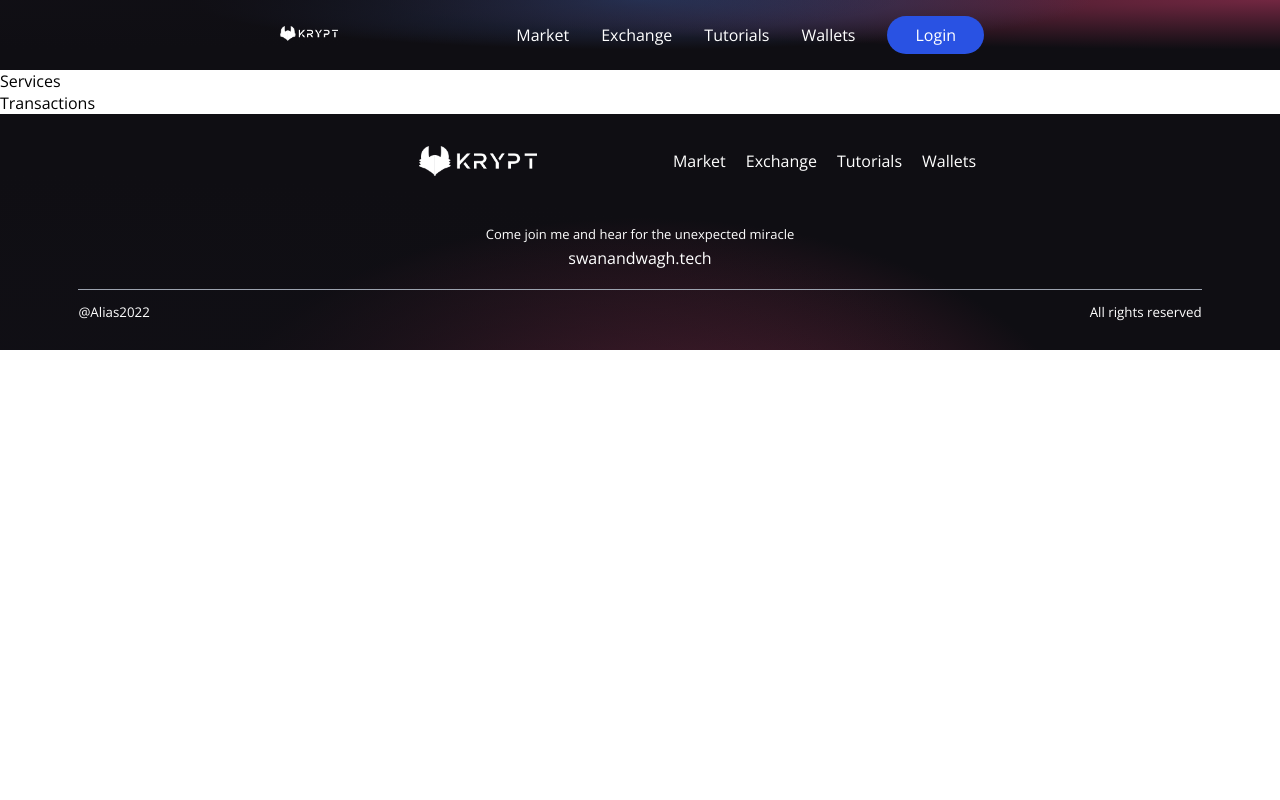
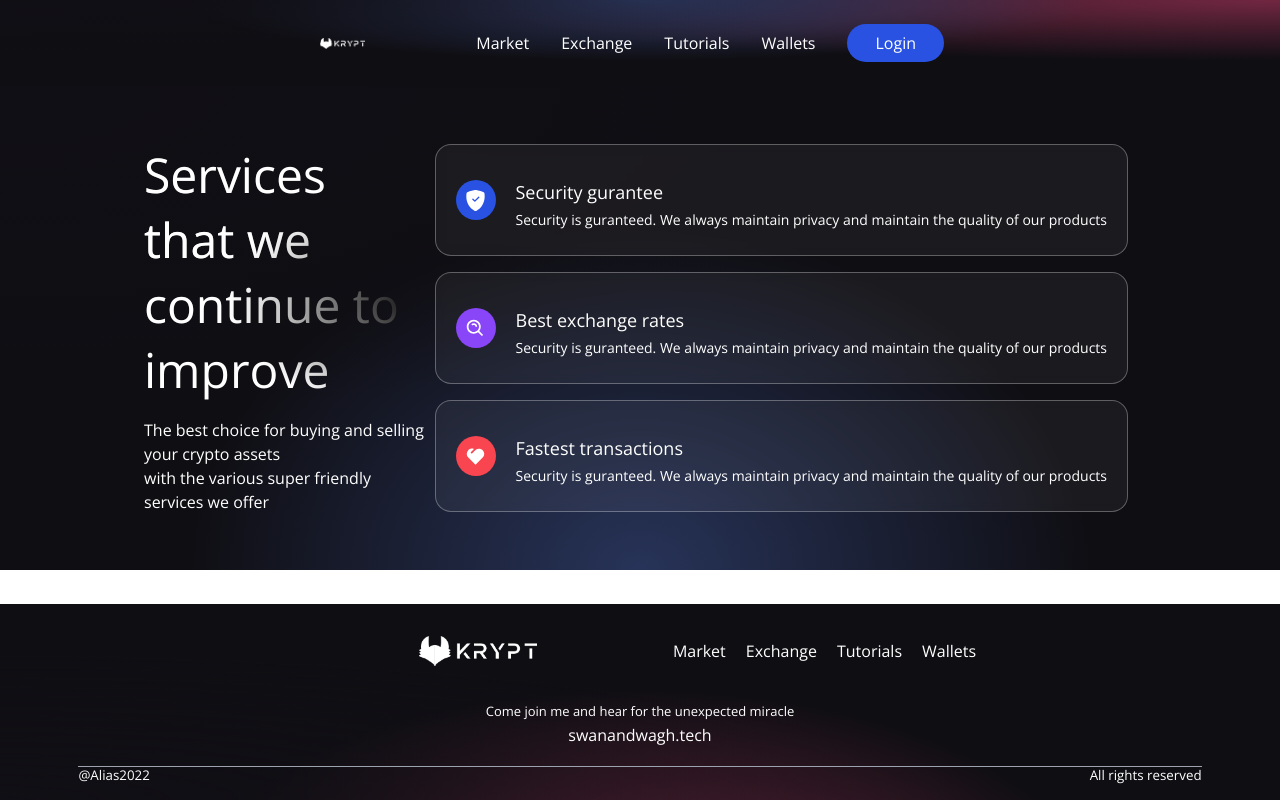
Before and after one commit to Swanand-Wagh/Alias-Crypto-Transactions, a React (Vite) app in the folder client/: page / in a window 1280 px wide. Built offline with nearby package versions, Linux system fonts and the light colour scheme.

Commit message:
UI: Services component ready

```diff
--- a/client/index.html
+++ b/client/index.html
@@ -4,7 +4,7 @@
     <meta charset="UTF-8" />
     <link rel="icon" type="image/svg+xml" href="/src/favicon.svg" />
     <meta name="viewport" content="width=device-width, initial-scale=1.0" />
-    <title>Crypto Transactions App</title>
+    <title>Alias Crypto Transactions</title>
   </head>
   <body>
     <div id="root"></div>
--- a/client/package.json
+++ b/client/package.json
@@ -7,8 +7,10 @@
     "preview": "vite preview"
   },
   "dependencies": {
+    "ethers": "^5.5.3",
     "react": "^17.0.2",
-    "react-dom": "^17.0.2"
+    "react-dom": "^17.0.2",
+    "react-icons": "^4.3.1"
   },
   "devDependencies": {
     "@vitejs/plugin-react": "^1.0.7",
--- a/client/src/App.jsx
+++ b/client/src/App.jsx
@@ -10,7 +10,7 @@ const App = () => {
         {/* <Welcome /> */}
       </div>
       <Services />
-      <Transactions />
+      {/* <Transactions /> */}
       <Footer />
     </>
   );
--- a/client/src/components/Footer.css
+++ b/client/src/components/Footer.css
@@ -1,9 +1,12 @@
 .footer {
+  width: 100%;
   display: flex;
   justify-content: space-between;
   align-items: center;
   flex-direction: column;
   padding: 1rem;
+  position: absolute;
+  bottom: 0;
 }
 .footer_left {
   display: flex;
--- a/client/src/components/Navbar.css
+++ b/client/src/components/Navbar.css
@@ -2,7 +2,7 @@
   display: flex;
   justify-content: space-between;
   align-items: center;
-  padding: 0 17.5rem;
+  padding: 1.5rem 20rem;
 }
 .logo_container {
   justify-content: space-between;
--- /dev/null
+++ b/client/src/components/Services.css
@@ -0,0 +1,78 @@
+.services {
+  display: flex;
+  justify-content: center;
+  align-items: center;
+}
+.services_container {
+  width: 80%;
+  display: flex;
+  justify-content: space-between;
+  align-items: center;
+  padding: 3rem 1rem;
+}
+.services_left {
+  /* flex: 1; */
+  display: flex;
+  justify-content: start;
+  align-items: flex-start;
+  flex-direction: column;
+}
+.services_left h1 {
+  color: white;
+  padding: 0.5rem 0;
+  font-size: 48px;
+  font-weight: 400;
+}
+.services_left p {
+  text-align: left;
+  margin: 0.5rem 0;
+  color: white;
+  font-size: 1rem;
+  line-height: 1.5rem;
+}
+.services_right {
+  display: flex;
+  justify-content: start;
+  align-items: center;
+  flex-direction: column;
+}
+.service_card {
+  display: flex;
+  justify-content: center;
+  align-items: center;
+  padding: 0.75rem 1.25rem;
+  margin: 0.5rem;
+  cursor: pointer;
+  height: 7rem;
+  width: max-content;
+}
+.service_card:hover {
+  box-shadow: 0 20px 25px -5px rgb(0 0 0 / 0.1),
+    0 8px 10px -6px rgb(0 0 0 / 0.1);
+}
+.service_icon_container {
+  display: flex;
+  justify-content: center;
+  align-items: center;
+  width: 40px;
+  height: 40px;
+  border-radius: 50%;
+}
+.service_card_desc {
+  margin-left: 1.25rem;
+  display: flex;
+  flex-direction: column;
+}
+.service_card_desc h3 {
+  margin-top: 0.5rem;
+  color: white;
+  font-size: 1.125rem;
+  line-height: 1.75rem;
+  font-weight: 400;
+}
+.service_card_desc p {
+  margin-top: 0.25rem;
+  color: white;
+  font-size: 0.875rem;
+  line-height: 1.25rem;
+}
--- a/client/src/components/Services.jsx
+++ b/client/src/components/Services.jsx
@@ -1,10 +1,66 @@
-import React from 'react';
+import React from "react";
+import { BsShieldFillCheck } from "react-icons/bs";
+import { BiSearchAlt } from "react-icons/bi";
+import { RiHeart2Fill } from "react-icons/ri";
+import "./Services.css";
+
+const ServiceCard = ({ color, title, icon, subtitle }) => {
+  return (
+    <div className="service_card white-glassmorphism">
+      <div
+        className="service_icon_container"
+        style={{ backgroundColor: color }}
+      >
+        {icon}
+      </div>
+      <div className="service_card_desc">
+        <h3>{title}</h3>
+        <p>{subtitle}</p>
+      </div>
+    </div>
+  );
+};
 
 const Services = () => {
   return (
-    <>
-      <div>Services</div>
-    </>
+    <div className="gradient-bg-services services">
+      <div className="services_container">
+        <div className="services_left">
+          <h1 className="text-gradient">
+            Services that we
+            <br />
+            continue to improve
+          </h1>
+          <p>
+            The best choice for buying and selling your crypto assets <br />{" "}
+            with the various super friendly services we offer
+          </p>
+        </div>
+
+        <div className="services_right">
+          <ServiceCard
+            color="#2952E3"
+            title="Security gurantee"
+            icon={
+              <BsShieldFillCheck fontSize={21} style={{ color: "white" }} />
+            }
+            subtitle="Security is guranteed. We always maintain privacy and maintain the quality of our products"
+          />
+          <ServiceCard
+            color="#8945F8"
+            title="Best exchange rates"
+            icon={<BiSearchAlt fontSize={21} style={{ color: "white" }} />}
+            subtitle="Security is guranteed. We always maintain privacy and maintain the quality of our products"
+          />
+          <ServiceCard
+            color="#F84550"
+            title="Fastest transactions"
+            icon={<RiHeart2Fill fontSize={21} style={{ color: "white" }} />}
+            subtitle="Security is guranteed. We always maintain privacy and maintain the quality of our products"
+          />
+        </div>
+      </div>
+    </div>
   );
 };
 
--- a/client/src/index.css
+++ b/client/src/index.css
@@ -1,13 +1,13 @@
 @import url("https://fonts.googleapis.com/css2?family=Open+Sans:wght@300;400;500;600;700&display=swap");
 
-* html {
+* {
   padding: 0;
   margin: 0;
   box-sizing: border-box;
 }
 
 body {
-  margin: 0;
+  overflow-x: hidden;
   font-family: "Open Sans", sans-serif;
   -webkit-font-smoothing: antialiased;
   -moz-osx-font-smoothing: grayscale;
```
Also changed, not shown: 2 other files (tests, documents, lock files or other folders).
